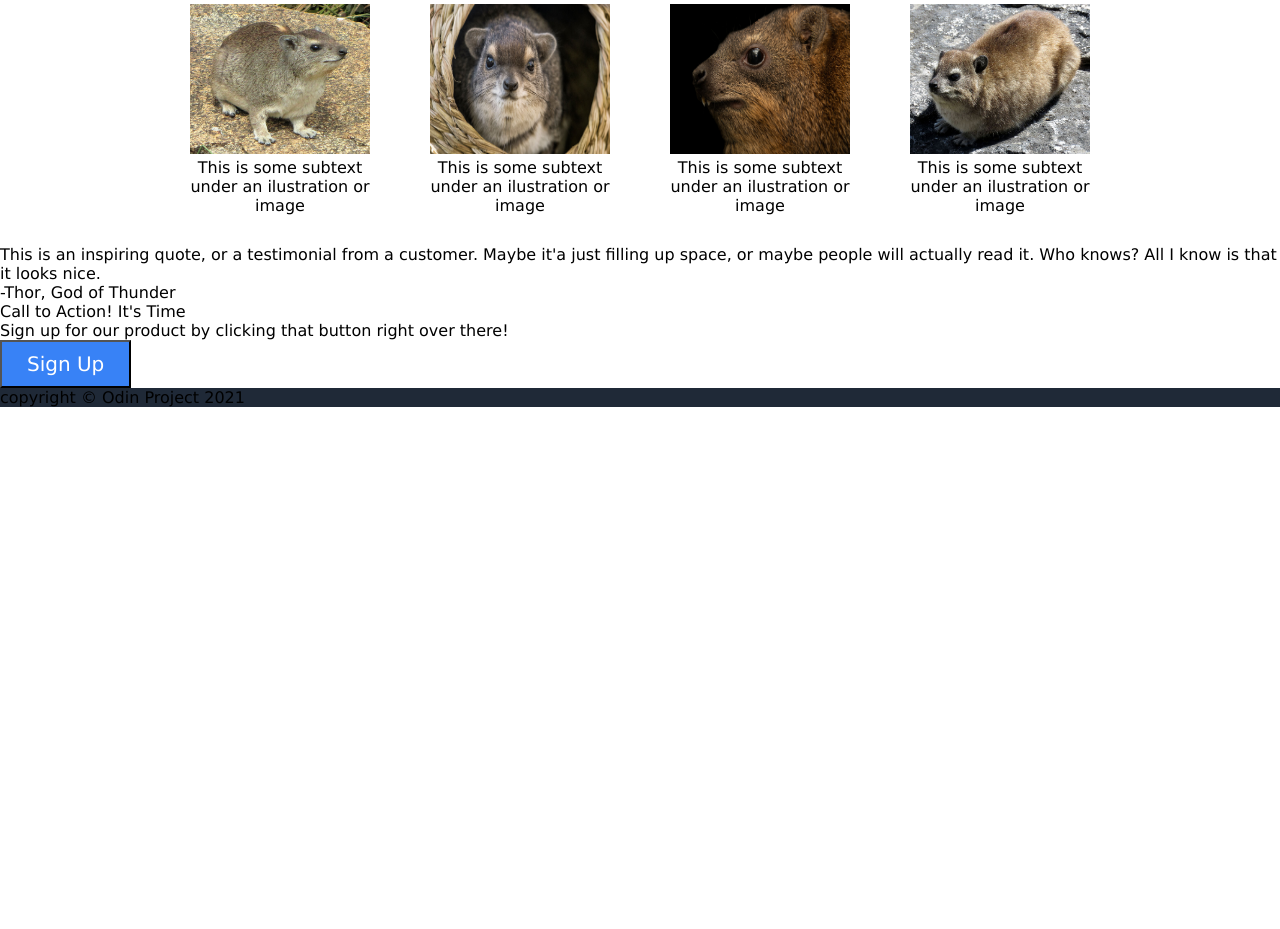
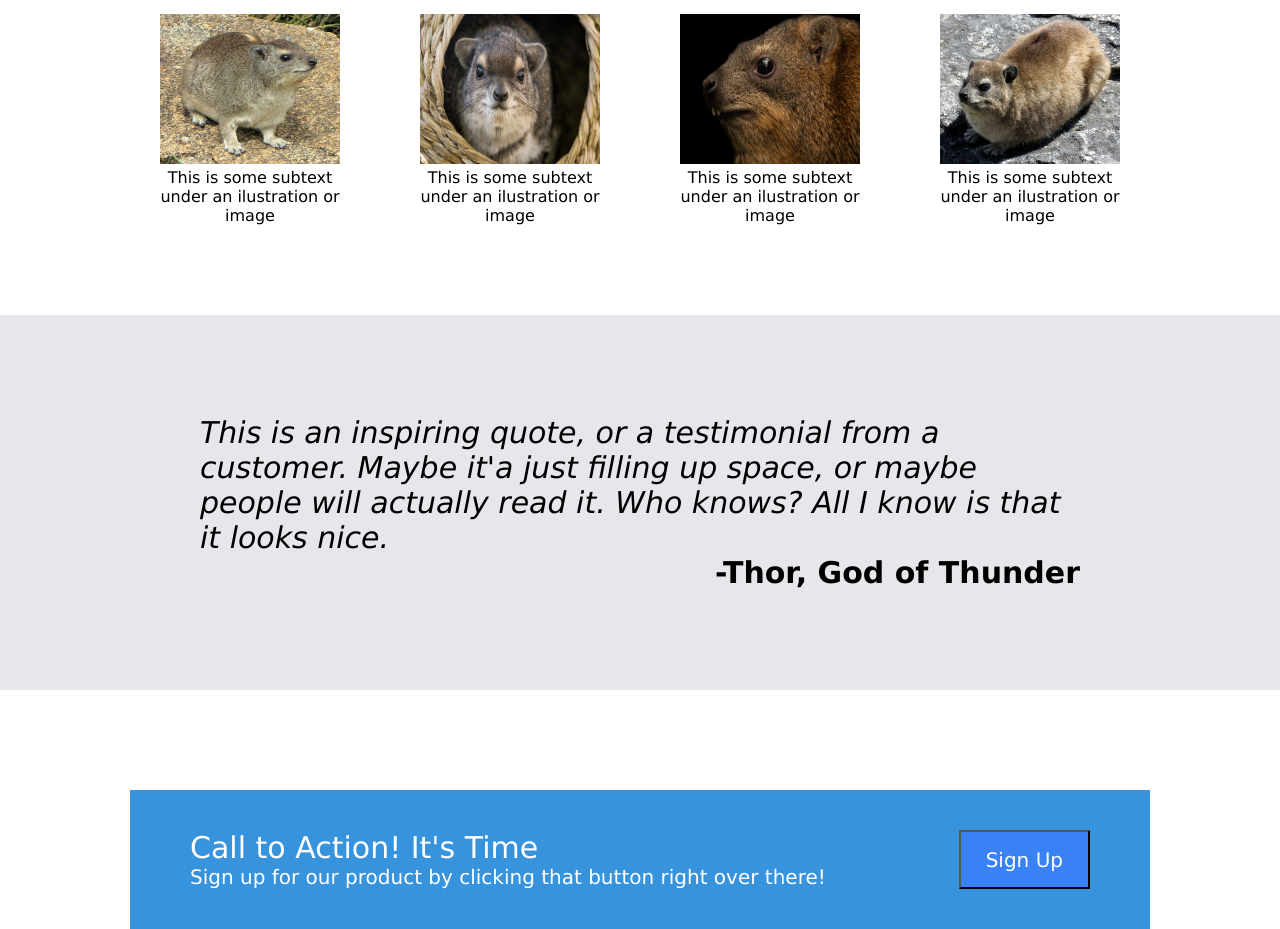
Before and after one commit to LuXeXe/flexbox, a plain HTML site: page index.html in a window 1280 px wide. Shown: the part 521-1450 px from the top of the page. Before the commit the page ends 928 px from the top, so only its background shows below. Drawn offline with Linux system fonts and the light colour scheme.

Commit message:
css principal terminado

```diff
--- a/index.html
+++ b/index.html
@@ -51,7 +51,7 @@
             </div>
             <div class="sectionThree">
                 <p class="cita">This is an inspiring quote, or a testimonial from a customer. Maybe it'a just filling up space, or maybe people will actually read it. Who knows? All I know is that it looks nice.</p>
-                <div class="ThorXD"><p>-Thor, God of Thunder</p></div>
+                <div class="thorXD"><p>-Thor, God of Thunder</p></div>
             </div>
             <div class="sectionFour">
                 <div class="contenedorTexto">
--- a/style.css
+++ b/style.css
@@ -72,7 +72,7 @@ button {
 
 .sectionTwo {
     text-align: center;
-    padding: 30px;
+    padding: 40px;
 }
 
 .titleTwo {
@@ -85,14 +85,57 @@ button {
     display: flex;
     justify-content: center;
     align-items: center;
-    gap: 40px;
+    gap: 60px;
 }
 
 .subcontent {
     width: 200px;
+    padding-bottom: 50px;
 }
 
 .img1 {
     height: 150px;
     width: 180px;
 }
+
+.sectionThree {
+    background-color: #e5e7eb;
+    padding: 100px 200px;
+}
+
+.cita {
+    font-size: 30px;
+    font-style: italic;
+}
+
+.thorXD {
+    font-size: 30px;
+    font-weight: 900;
+    text-align: end;
+}
+
+.sectionFour {
+    background-color: rgb(56, 147, 221);
+    margin: 100px 130px;
+    padding: 40px 60px;
+    display: flex;
+    justify-content: space-between;
+}
+
+.contenedorTexto {
+    color: white;
+}
+
+.titleThree {
+    font-size: 30px;
+}
+
+.signUpMessage {
+    font-size: 20px;
+}
+
+footer {
+    padding: 20px;
+    text-align: center;
+    color: white;
+}
```
